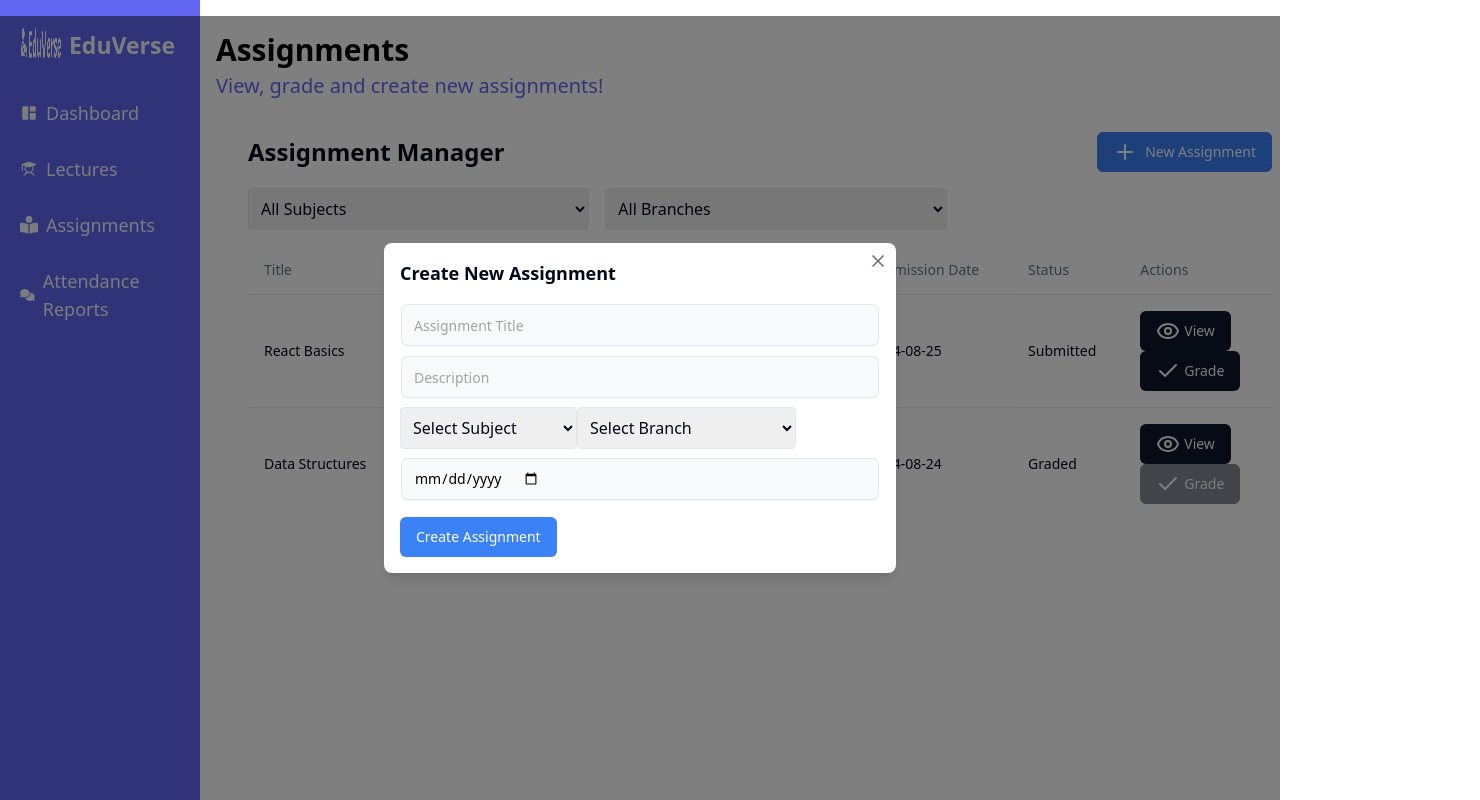
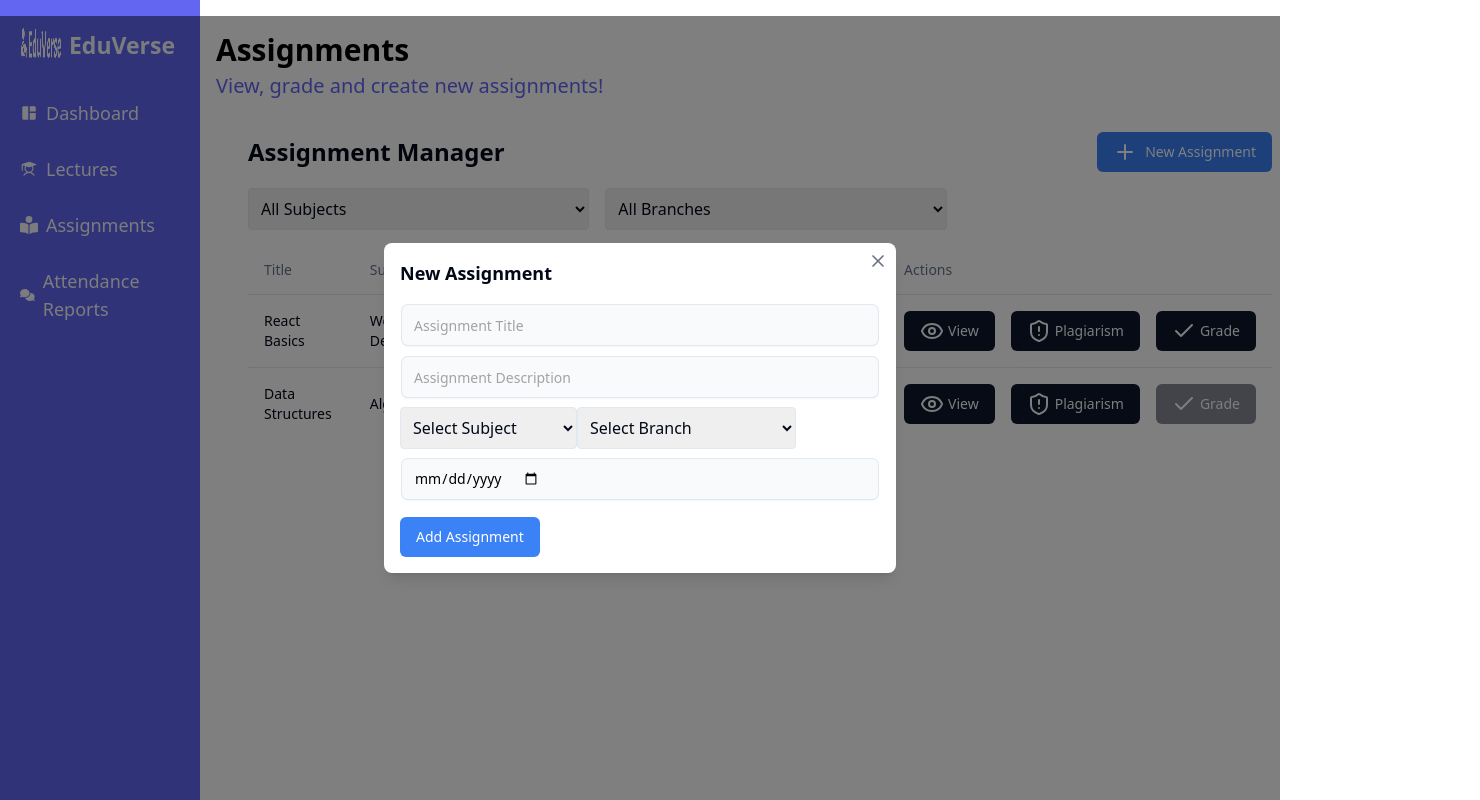
Before and after one commit to mansidhamne/nfc3_fullyDeveloped, a Next.js app in the folder frontend/: page /assignments in a window 1280 px wide. Both pictures are taken after a click on the button "New Assignment". Shown: the whole page, 1480 px wide, since content can reach past the window. Built offline with nearby package versions, Linux system fonts and the light colour scheme.

Commit message:
Deploy Ready (#21)
* mongodb setup

* login register working

* login register

* login reg working fine

* login register

* admin dashboard, lecture attendance added

* frontend donee

* Final

* final

* Deploy Ready

* Deploy Ready

```diff
--- a/frontend/app/admin-dashboard/page.tsx
+++ b/frontend/app/admin-dashboard/page.tsx
@@ -7,8 +7,7 @@ import React from 'react'
 
 const Page = () => {
   return (
-    <div className='flex flex-row w-full'>
-
+    <div className='flex flex-row w-full overflow-hidden'>
         <Sidebar/>
         <div className="flex flex-col min-w-full min-h-full bg-white py-8 pl-4 pr-2">
             <div className="w-full">
--- a/frontend/app/assignments/page.tsx
+++ b/frontend/app/assignments/page.tsx
@@ -9,7 +9,7 @@ import React from 'react'
 
 const Page = () => {
   return (
-    <div className='flex flex-row w-full'>
+    <div className='flex flex-row w-full  overflow-hidden'>
 
         <Sidebar/>
 
--- a/frontend/app/lectures/page.tsx
+++ b/frontend/app/lectures/page.tsx
@@ -15,7 +15,7 @@ const Page = () => {
         <div className="flex flex-col min-w-full min-h-full bg-white py-8 pl-4 pr-2" >
             <div className="w-full">
             <h1 className="text-3xl text-black font-bold ">Lecture Attendance Manager</h1>
-            <h5> className='text-xl text-indigo-500 font-medium mt-1'Start Attendance, View Attendees Real Time and Generate Report!</h5>
+            <h5 className='text-xl text-indigo-500 font-medium mt-1'> Start Attendance, View Attendees Real Time and Generate Report!</h5>
              <div className='max-w-1/2' style={{maxWidth:'80vw'}}>
              <LectureAttendance/>
              </div>
--- a/frontend/app/reports/page.tsx
+++ b/frontend/app/reports/page.tsx
@@ -8,7 +8,7 @@ import React from 'react'
 
 const Page = () => {
   return (
-    <div className='flex flex-row w-full'>
+    <div className='flex flex-row w-full overflow-hidden'>
 
         <Sidebar/>
 
--- a/frontend/components/LectureScheduler.tsx
+++ b/frontend/components/LectureScheduler.tsx
@@ -207,10 +207,10 @@ const CombinedLectureSchedulerCalendar = () => {
         </Card>
         <AssignmentSubmissionChecker />
         </div>
-        <div className="w-full md:w-4/12 bg-indigo-500 p-4 rounded-lg">
+        <div className="w-full md:w-4/12 bg-indigo-500 p-4 rounded-lg ml-6">
         <h2 className="text-2xl font-semibold text-white mb-4">Calendar</h2>
-        <Card>
-          <CardContent>
+        <Card className='p-0'>
+          <CardContent className='p-0'>
             <CalendarSmall
               onChange={handleDateChange}
               value={selectedDate}
--- a/frontend/components/ProfessorAssignmentComponentManager.tsx
+++ b/frontend/components/ProfessorAssignmentComponentManager.tsx
@@ -1,17 +1,19 @@
-"use client"
+"use client";
 
-
-import React, { useState, useEffect } from 'react';
-import { Table, TableBody, TableCell, TableHead, TableHeader, TableRow  } from '@/components/ui/table';
-import Modal from '@/components/ui/Modal';
-import Select from './ui/Selct2';
-import {  Button  } from '@/components/ui/button';
-import { Input} from '@/components/ui/input';
-
-
-
-
-import { FileText, Plus, Eye, Check } from 'lucide-react';
+import React, { useState, useEffect } from "react";
+import {
+  Table,
+  TableBody,
+  TableCell,
+  TableHead,
+  TableHeader,
+  TableRow,
+} from "@/components/ui/table";
+import Modal from "@/components/ui/Modal";
+import Select from "./ui/Selct2";
+import { Button } from "@/components/ui/button";
+import { Input } from "@/components/ui/input";
+import { FileText, Plus, Eye, Check, ShieldAlert } from "lucide-react";
 
 interface Assignment {
   id: number;
@@ -19,11 +21,11 @@ interface Assignment {
   description: string;
   subject: string;
   branch: string;
-
   studentName: string;
   submissionDate: string;
   status: string;
   grade?: string;
+  pdfLink?: string;
 }
 
 interface NewAssignment {
@@ -36,32 +38,61 @@ interface NewAssignment {
 
 const ProfessorAssignmentManager: React.FC = () => {
   const [assignments, setAssignments] = useState<Assignment[]>([]);
-  const [filteredAssignments, setFilteredAssignments] = useState<Assignment[]>([]);
+  const [filteredAssignments, setFilteredAssignments] = useState<Assignment[]>(
+    []
+  );
   const [subjects, setSubjects] = useState<string[]>([]);
   const [branches, setBranches] = useState<string[]>([]);
-  const [selectedSubject, setSelectedSubject] = useState<string>('');
-  const [selectedBranch, setSelectedBranch] = useState<string>('');
+  const [selectedSubject, setSelectedSubject] = useState<string>("");
+  const [selectedBranch, setSelectedBranch] = useState<string>("");
   const [isViewModalOpen, setIsViewModalOpen] = useState<boolean>(false);
   const [isGradeModalOpen, setIsGradeModalOpen] = useState<boolean>(false);
-  const [isNewAssignmentModalOpen, setIsNewAssignmentModalOpen] = useState<boolean>(false);
-  const [selectedAssignment, setSelectedAssignment] = useState<Assignment | null>(null);
-  const [grade, setGrade] = useState<string>('');
+  const [isNewAssignmentModalOpen, setIsNewAssignmentModalOpen] =
+    useState<boolean>(false);
+  const [selectedAssignment, setSelectedAssignment] =
+    useState<Assignment | null>(null);
+  const [grade, setGrade] = useState<string>("");
   const [newAssignment, setNewAssignment] = useState<NewAssignment>({
-    title: '',
-    description: '',
-    subject: '',
-    branch: '',
-    deadline: '',
+    title: "",
+    description: "",
+    subject: "",
+    branch: "",
+    deadline: "",
   });
 
   useEffect(() => {
     const fetchData = async () => {
       const assignmentsData: Assignment[] = [
-        { id: 1, title: 'React Basics', subject: 'Web Development', branch: 'Computer Science', status: 'Submitted', studentName: 'John Doe', submissionDate: '2024-08-25',description:'sort' },
-        { id: 2, title: 'Data Structures', subject: 'Algorithms', branch: 'Computer Science', status: 'Graded', studentName: 'Jane Smith', submissionDate: '2024-08-24', grade: 'A',description:'sort' },
+        {
+          id: 1,
+          title: "React Basics",
+          subject: "Web Development",
+          branch: "Computer Science",
+          status: "Submitted",
+          studentName: "John Doe",
+          submissionDate: "2024-08-25",
+          description: "sort",
+          pdfLink: "https://www.tutorialspoint.com/reactjs/reactjs_tutorial.pdf",
+        },
+        {
+          id: 2,
+          title: "Data Structures",
+          subject: "Algorithms",
+          branch: "Computer Science",
+          status: "Graded",
+          studentName: "Jane Smith",
+          submissionDate: "2024-08-24",
+          grade: "8",
+          description: "sort",
+          pdfLink: "https://www.tutorialspoint.com/reactjs/reactjs_tutorial.pdf",
+        },
       ];
-      const subjectsData = ['Web Development', 'Algorithms', 'Database Systems'];
-      const branchesData = ['Computer Science', 'Information Technology', 'Electronics'];
+      const subjectsData = ["Web Development", "Algorithms", "Database Systems"];
+      const branchesData = [
+        "Computer Science",
+        "Information Technology",
+        "Electronics",
+      ];
 
       setAssignments(assignmentsData);
       setFilteredAssignments(assignmentsData);
@@ -88,13 +119,15 @@ const ProfessorAssignmentManager: React.FC = () => {
 
   const handleGrade = (assignment: Assignment) => {
     setSelectedAssignment(assignment);
-    setGrade(assignment.grade || '');
+    setGrade(assignment.grade || "");
     setIsGradeModalOpen(true);
   };
 
   const submitGrade = () => {
     const updatedAssignments = assignments.map((a) =>
-      a.id === selectedAssignment?.id ? { ...a, grade, status: 'Graded' } : a
+      a.id === selectedAssignment?.id
+        ? { ...a, grade, status: "Graded" }
+        : a
     );
     setAssignments(updatedAssignments);
     setIsGradeModalOpen(false);
@@ -111,22 +144,37 @@ const ProfessorAssignmentManager: React.FC = () => {
       description: newAssignment.description,
       subject: newAssignment.subject,
       branch: newAssignment.branch,
-      studentName: '', // Provide a default or initial value
-      submissionDate: '', // Provide a default or initial value
-      status: 'Pending',
+      studentName: "", // Provide a default or initial value
+      submissionDate: "", // Provide a default or initial value
+      status: "Pending",
     };
 
     setAssignments([...assignments, newAssignmentWithId]);
     setIsNewAssignmentModalOpen(false);
-    setNewAssignment({ title: '', description: '', subject: '', branch: '', deadline: '' });
+    setNewAssignment({
+      title: "",
+      description: "",
+      subject: "",
+      branch: "",
+      deadline: "",
+    });
   };
 
+  const handleViewPlagiarism = (assignment: Assignment) => {
+    const streamlitLink = `https://streamlit-app.com/plagiarism-check?file=${encodeURIComponent(
+      assignment.pdfLink || ""
+    )}`;
+    window.open(streamlitLink, "_blank");
+  };
 
   return (
     <div className="space-y-4 p-4 md:p-8">
       <div className="flex justify-between items-center">
         <h2 className="text-2xl font-bold">Assignment Manager</h2>
-        <Button onClick={handleNewAssignment} className="bg-blue-500 text-white flex items-center">
+        <Button
+          onClick={handleNewAssignment}
+          className="bg-blue-500 text-white flex items-center"
+        >
           <Plus className="mr-2" /> New Assignment
         </Button>
       </div>
@@ -179,11 +227,24 @@ const ProfessorAssignmentManager: React.FC = () => {
               <TableCell>{assignment.studentName}</TableCell>
               <TableCell>{assignment.submissionDate}</TableCell>
               <TableCell>{assignment.status}</TableCell>
-              <TableCell>
-                <Button onClick={() => handleViewPDF(assignment)} className="mr-2 flex items-center">
+              <TableCell className="flex gap-2">
+                <Button
+                  onClick={() => handleViewPDF(assignment)}
+                  className="mr-2 flex items-center"
+                >
                   <Eye className="mr-1" /> View
                 </Button>
-                <Button onClick={() => handleGrade(assignment)} disabled={assignment.status === 'Graded'} className="flex items-center">
+                <Button
+                  onClick={() => handleViewPlagiarism(assignment)}
+                  className="mr-2 flex items-center"
+                >
+                  <ShieldAlert className="mr-1" /> Plagiarism
+                </Button>
+                <Button
+                  onClick={() => handleGrade(assignment)}
+                  disabled={assignment.status === "Graded"}
+                  className="flex items-center"
+                >
                   <Check className="mr-1" /> Grade
                 </Button>
               </TableCell>
@@ -192,16 +253,31 @@ const ProfessorAssignmentManager: React.FC = () => {
         </TableBody>
       </Table>
 
-      <Modal isOpen={isViewModalOpen} onClose={() => setIsViewModalOpen(false)}>
+      <Modal
+        isOpen={isViewModalOpen}
+        onClose={() => setIsViewModalOpen(false)}
+      >
         <h3 className="text-lg font-semibold mb-4">View Assignment</h3>
         <div className="bg-gray-100 p-4 rounded">
-          <p>PDF Viewer would be embedded here.</p>
+          <p>
+            <a
+              href={selectedAssignment?.pdfLink}
+              target="_blank"
+              rel="noopener noreferrer"
+              className="text-blue-500 underline"
+            >
+              View PDF
+            </a>
+          </p>
           <p>Assignment: {selectedAssignment?.title}</p>
           <p>Student: {selectedAssignment?.studentName}</p>
         </div>
       </Modal>
 
-      <Modal isOpen={isGradeModalOpen} onClose={() => setIsGradeModalOpen(false)}>
+      <Modal
+        isOpen={isGradeModalOpen}
+        onClose={() => setIsGradeModalOpen(false)}
+      >
         <h3 className="text-lg font-semibold mb-4">Grade Assignment</h3>
         <Input
           type="text"
@@ -210,30 +286,39 @@ const ProfessorAssignmentManager: React.FC = () => {
           placeholder="Enter grade"
           className="mb-4"
         />
-        <Button onClick={submitGrade} className="bg-green-500 text-white">
+        <Button onClick={submitGrade} className="bg-blue-500 text-white">
           Submit Grade
         </Button>
       </Modal>
 
-      <Modal isOpen={isNewAssignmentModalOpen} onClose={() => setIsNewAssignmentModalOpen(false)}>
-        <h3 className="text-lg font-semibold mb-4">Create New Assignment</h3>
+      <Modal
+        isOpen={isNewAssignmentModalOpen}
+        onClose={() => setIsNewAssignmentModalOpen(false)}
+      >
+        <h3 className="text-lg font-semibold mb-4">New Assignment</h3>
         <Input
           type="text"
           value={newAssignment.title}
-          onChange={(e) => setNewAssignment({ ...newAssignment, title: e.target.value })}
+          onChange={(e) =>
+            setNewAssignment({ ...newAssignment, title: e.target.value })
+          }
           placeholder="Assignment Title"
           className="mb-2"
         />
         <Input
           type="text"
           value={newAssignment.description}
-          onChange={(e) => setNewAssignment({ ...newAssignment, description: e.target.value })}
-          placeholder="Description"
+          onChange={(e) =>
+            setNewAssignment({ ...newAssignment, description: e.target.value })
+          }
+          placeholder="Assignment Description"
           className="mb-2"
         />
         <Select
           value={newAssignment.subject}
-          onChange={(e) => setNewAssignment({ ...newAssignment, subject: e.target.value })}
+          onChange={(e) =>
+            setNewAssignment({ ...newAssignment, subject: e.target.value })
+          }
           className="mb-2"
         >
           <option value="">Select Subject</option>
@@ -245,7 +330,9 @@ const ProfessorAssignmentManager: React.FC = () => {
         </Select>
         <Select
           value={newAssignment.branch}
-          onChange={(e) => setNewAssignment({ ...newAssignment, branch: e.target.value })}
+          onChange={(e) =>
+            setNewAssignment({ ...newAssignment, branch: e.target.value })
+          }
           className="mb-2"
         >
           <option value="">Select Branch</option>
@@ -258,11 +345,16 @@ const ProfessorAssignmentManager: React.FC = () => {
         <Input
           type="date"
           value={newAssignment.deadline}
-          onChange={(e) => setNewAssignment({ ...newAssignment, deadline: e.target.value })}
+          onChange={(e) =>
+            setNewAssignment({ ...newAssignment, deadline: e.target.value })
+          }
           className="mb-4"
         />
-        <Button onClick={submitNewAssignment} className="bg-blue-500 text-white">
-          Create Assignment
+        <Button
+          onClick={submitNewAssignment}
+          className="bg-blue-500 text-white"
+        >
+          Add Assignment
         </Button>
       </Modal>
     </div>
```
